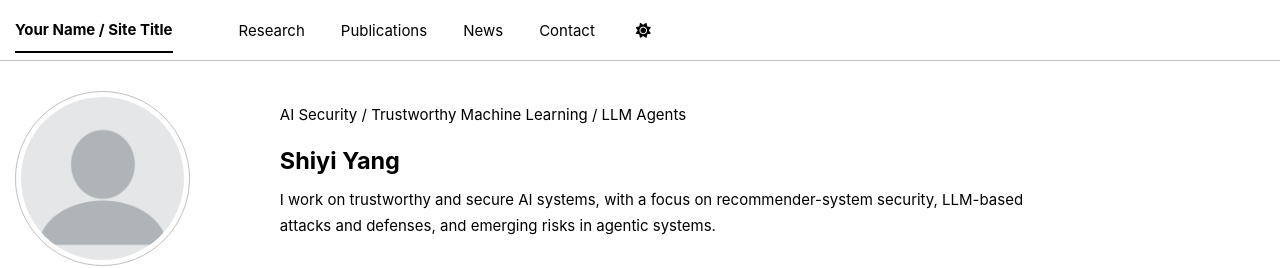
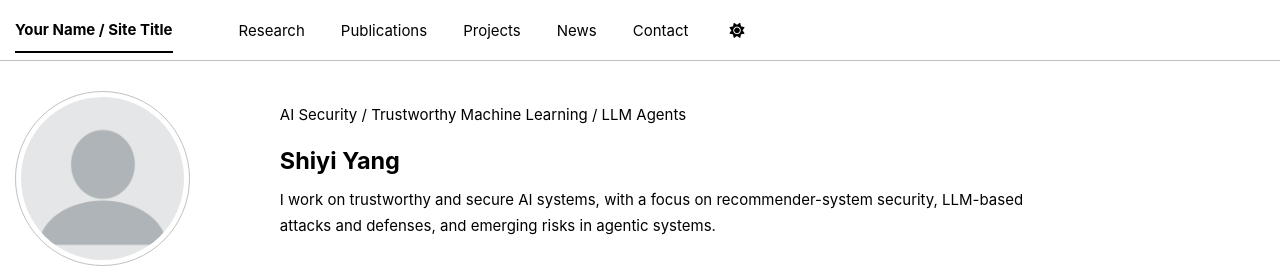
Before and after one commit to shiyiyang-ai/shiyiyang-ai.github.io, a Jekyll site: the page built from _pages/about.md, in a window 1280 px wide. Shown: the top 268 px of the page. Built offline with Jekyll 4.4.1, drawn with Linux system fonts in a browser that asks for light colours; some web fonts are replaced; a script bundle is joined from its source files by our own code; library files that are not in the unit come from our copies.

Commit message:
Add academic homepage navigation

```diff
--- a/_data/navigation.yml
+++ b/_data/navigation.yml
@@ -14,6 +14,9 @@ main:
   - title: "Publications"
     url: /#publications
 
+  - title: "Projects"
+    url: /#projects
+
   - title: "News"
     url: /#news
 
```
